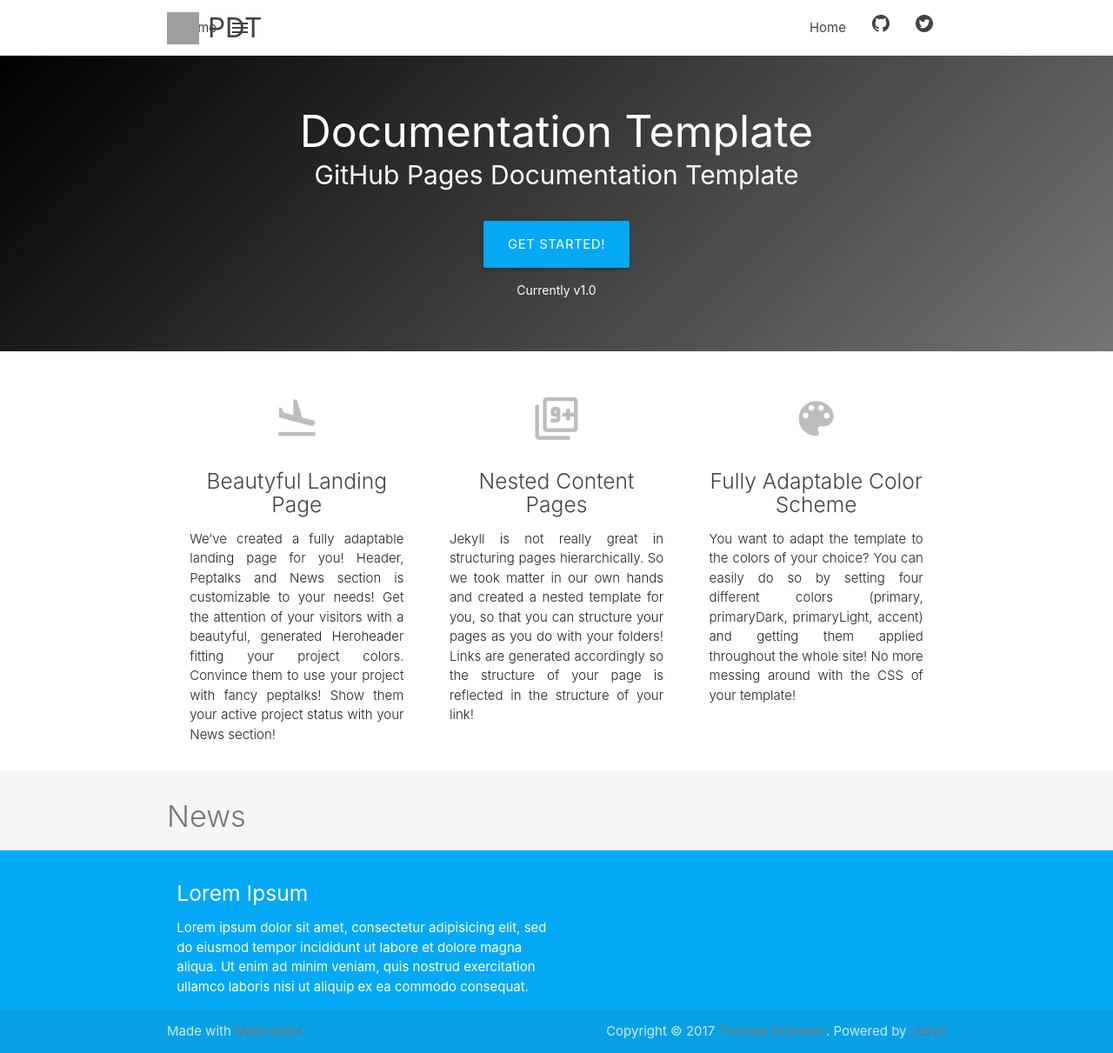
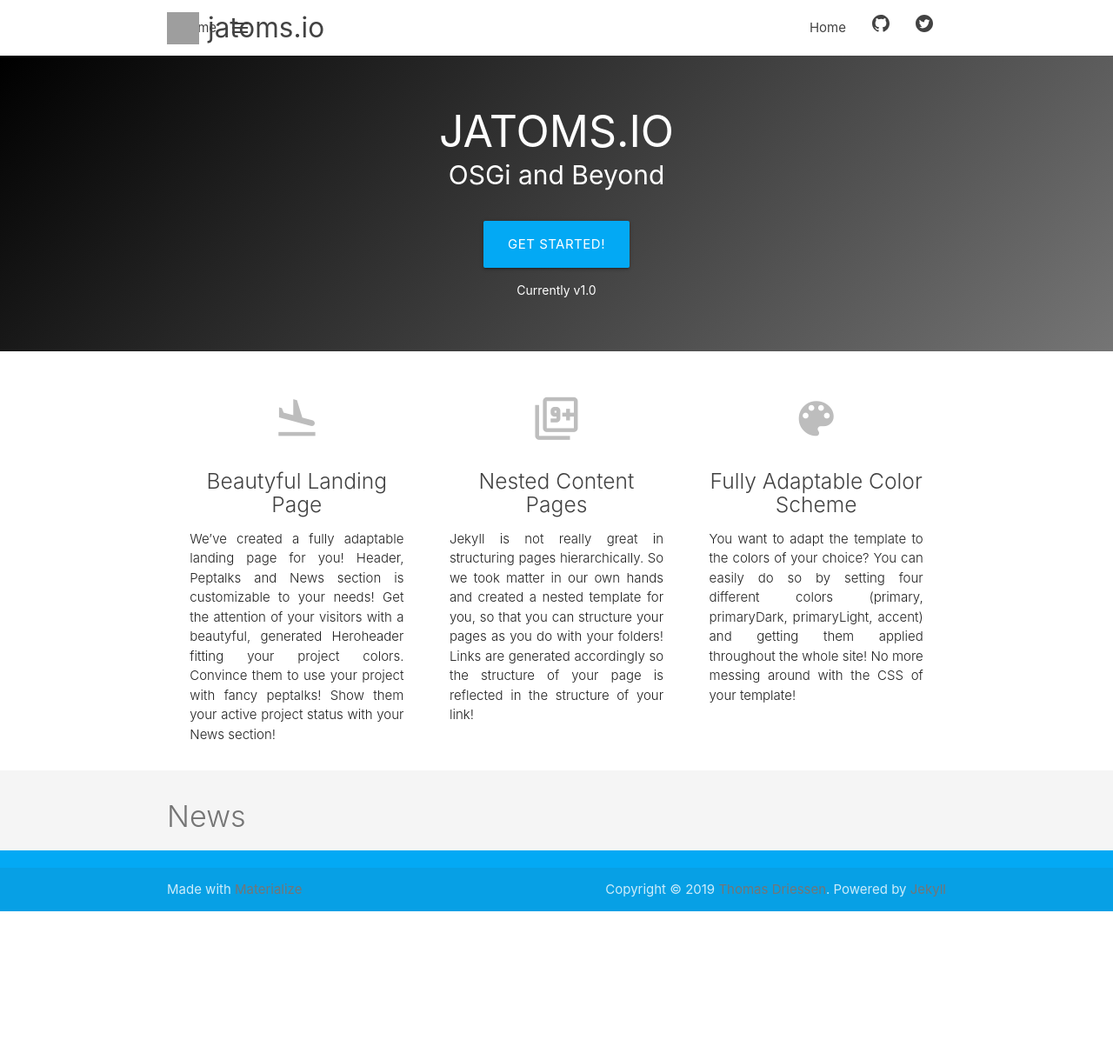
Before and after one commit to jatoms-io/io.jatoms.page, a Jekyll site: the page built from index.md, in a window 1280 px wide. Shown: the whole page at 87% size. Built offline with Jekyll 4.4.1, drawn with Linux system fonts in a browser that asks for light colours; after the commit the page ends 1048 px from its top, so only the background shows below that.

Commit message:
Minor Changes

```diff
--- a/_config.yml
+++ b/_config.yml
@@ -1,13 +1,10 @@
-title: PDT
+title: jatoms.io
 author: Thomas Driessen
 email: thomas.driessen.td@gmail.com
-description: A Project Documentation Template for Jekyll
+description: jatoms.io
 
 # language to use in html tag, can be overriden by page.lang
 # lang: en
-
-sass:
-    style: compressed
 
 # You can look up the color names at http://materializecss.com/color.html
 colors:
--- a/_includes/footer.html
+++ b/_includes/footer.html
@@ -1,18 +1,10 @@
 <footer class="page-footer">
-    <div class="container">
-      <div class="row">
-        <div class="col l6 s12">
-          <h5>Lorem Ipsum</h5>
-          <p>Lorem ipsum dolor sit amet, consectetur adipisicing elit, sed do eiusmod tempor incididunt ut labore et dolore magna aliqua. Ut enim ad minim veniam, quis nostrud exercitation ullamco laboris nisi ut aliquip ex ea commodo consequat.</p>
-        </div>
-      </div>
-    </div>
     <div class="footer-copyright">
         <div class="container">
             <div>
                 Made with <a target="_blank" href="http://materializecss.com">Materialize</a>
                 <span style="text-align: right; float: right">
-                Copyright © 2017 <a href="https://twitter.com/SanfteSchorle">Thomas Driessen</a>. Powered by <a target="_blank" href="http://jekyllrb.com/">Jekyll</a>
+                Copyright © 2019 <a href="https://twitter.com/SanfteSchorle">Thomas Driessen</a>. Powered by <a target="_blank" href="http://jekyllrb.com/">Jekyll</a>
                 </span>
             </div>
         </div>
--- a/_layouts/landingpage.html
+++ b/_layouts/landingpage.html
@@ -16,8 +16,8 @@
 	<main>
 	<!-- HeroHeader -->
 	<div id="trianglify-content" class="center-align">
-        <h1 class="heroheader-title">Documentation Template</h1>
-        <p class="heroheader-subtitle" >GitHub Pages Documentation Template</p>
+        <h1 class="heroheader-title">JATOMS.IO</h1>
+        <p class="heroheader-subtitle" >OSGi and Beyond</p>
         <p class="lead">
             <a id="titlebutton" href="resources.html" class="waves-effect waves-light btn-large hoverable">Get Started!</a>
         </p>
```
